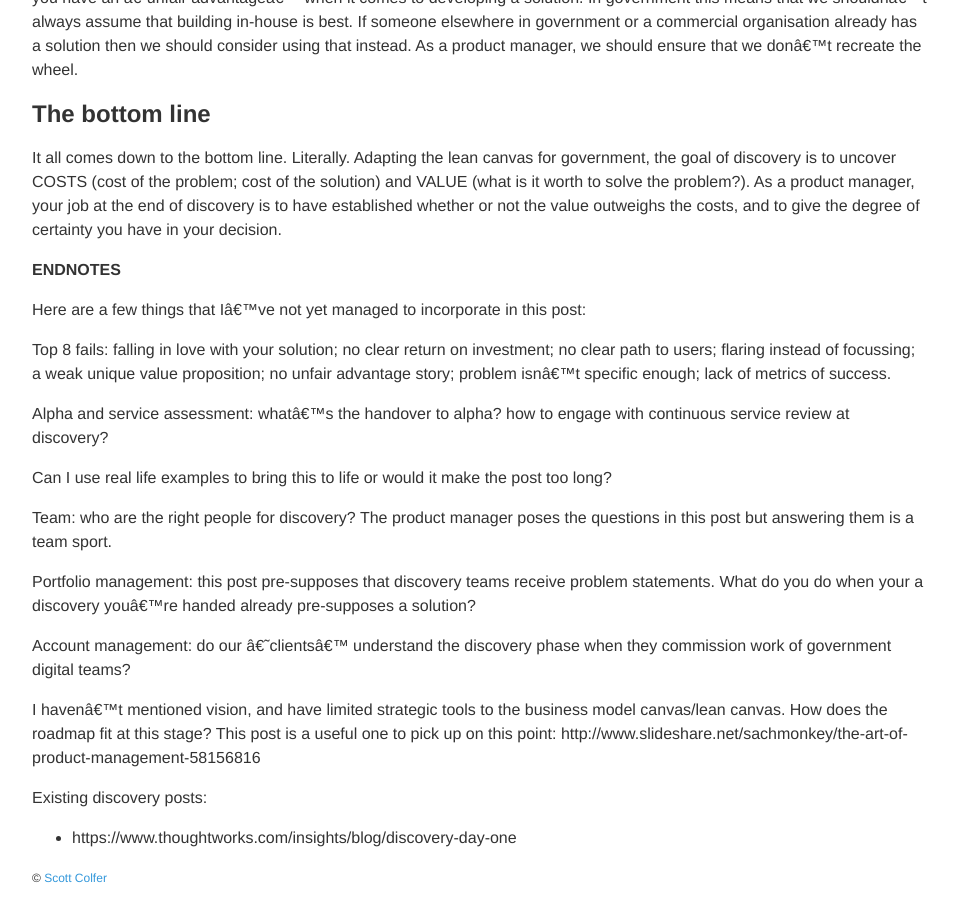
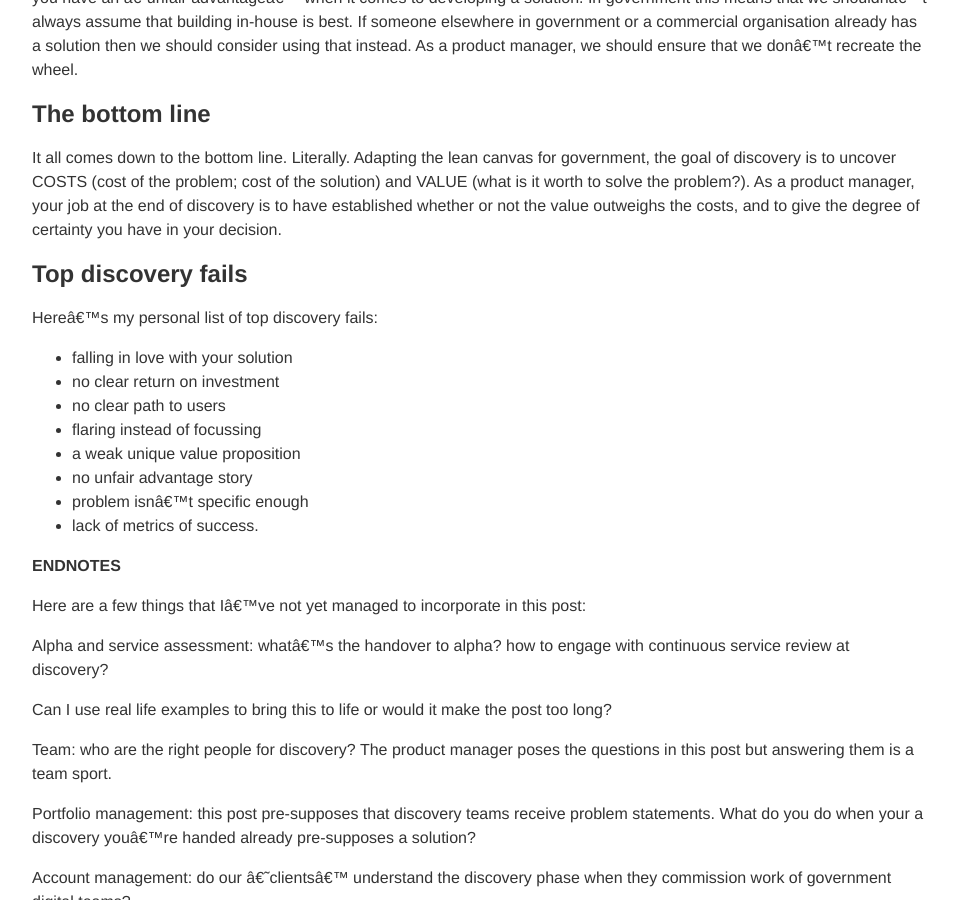
Before and after one commit to scottcolfer/scottcolfer.github.io, a Jekyll site: the page built from _posts/2016-12-27-discovery.md, in a window 1280 px wide and 900 px high, scrolled down 3564 px. Shown: the whole window, without its empty margins (160-1117 px from the left). Built offline with Jekyll 4.4.1, drawn with Linux system fonts in a browser that asks for light colours.

Commit message:
Update 2016-12-27-discovery.md
Added top discovery fails.

```diff
--- a/_posts/2016-12-27-discovery.md
+++ b/_posts/2016-12-27-discovery.md
@@ -99,11 +99,22 @@ For me, the key section of the lean canvas is the 'unfair advantage' section. Yo
 
 It all comes down to the bottom line. Literally. Adapting the lean canvas for government, the goal of discovery is to uncover COSTS (cost of the problem; cost of the solution) and VALUE (what is it worth to solve the problem?). As a product manager, your job at the end of discovery is to have established whether or not the value outweighs the costs, and to give the degree of certainty you have in your decision.
 
+## Top discovery fails
+
+Here's my personal list of top discovery fails:
+
+- falling in love with your solution
+- no clear return on investment
+- no clear path to users
+- flaring instead of focussing
+- a weak unique value proposition
+- no unfair advantage story
+- problem isn't specific enough
+- lack of metrics of success.
+
 **ENDNOTES**
 
 Here are a few things that I've not yet managed to incorporate in this post:
-
-Top 8 fails: falling in love with your solution; no clear return on investment; no clear path to users; flaring instead of focussing; a weak unique value proposition; no unfair advantage story; problem isn't specific enough; lack of metrics of success.
 
 Alpha and service assessment: what's the handover to alpha? how to engage with continuous service review at discovery?
 
```
